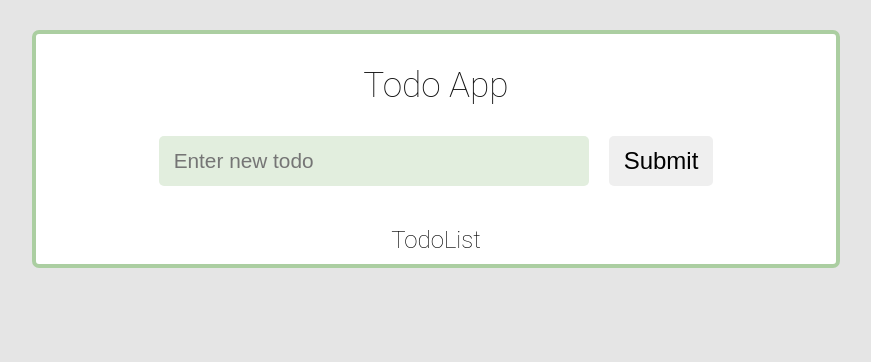
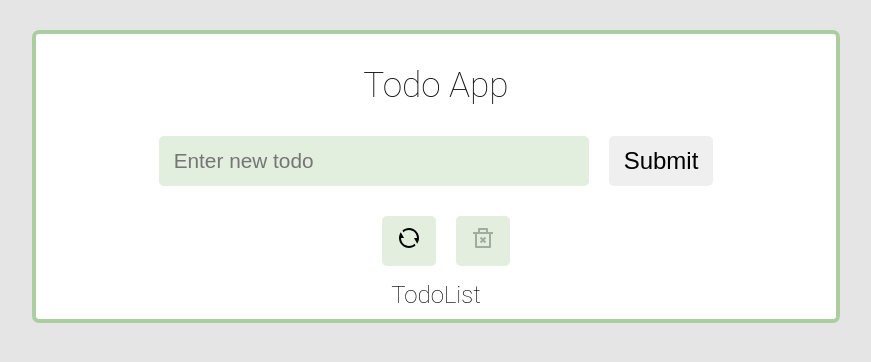
Before and after one commit to ievgeniy16/todo-app-with-react, a React (Create React App) app: page / in a window 1280 px wide. Shown: the top 362 px of the page, without its empty margins (204-1075 px from the left). Built offline with nearby package versions, Linux system fonts and the light colour scheme.

Commit message:
added buttons reset and clear todos

```diff
--- a/src/App.css
+++ b/src/App.css
@@ -16,3 +16,8 @@ h1 {
   color: rgba(0, 0, 0, 0.93);
   font-weight: 100;
 }
+
+p {
+  font-size: 1.3rem;
+  margin-bottom: 30px;
+}
--- a/src/App.js
+++ b/src/App.js
@@ -3,6 +3,7 @@ import "./App.css";
 import TodoForm from "./components/Todos/TodoForm";
 import TodoList from "./components/Todos/TodoList";
 import { v4 as uuidv4 } from "uuid";
+import TodoActions from "./components/Todos/TodoActions";
 
 function App() {
   const [todos, setTodos] = useState([]);
@@ -30,15 +31,35 @@ function App() {
     );
   };
 
+  const resetTodosHandler = () => {
+    setTodos([]);
+  };
+
+  const deleteCompletedTodosHandler = () => {
+    setTodos(todos.filter((todo) => !todo.isCompleted));
+  };
+
+  const completedTodosCount = todos.filter((todo) => todo.isCompleted).length;
+
   return (
     <div className="App">
       <h1>Todo App</h1>
       <TodoForm addTodo={addTodoHandler} />
+      <TodoActions
+        resetTodos={resetTodosHandler}
+        deleteCompletedTodos={deleteCompletedTodosHandler}
+        completedTodos={!!completedTodosCount}
+      />
       <TodoList
         todos={todos}
         deleteTodo={deleteTodoHandler}
         toggleTodo={toggleTodoHandler}
       />
+      {completedTodosCount > 0 && (
+        <p>{`You have completed ${completedTodosCount} ${
+          completedTodosCount > 1 ? "todos" : "todo"
+        }`}</p>
+      )}
     </div>
   );
 }
--- a/src/components/Todos/TodoActions.js
+++ b/src/components/Todos/TodoActions.js
@@ -0,0 +1,19 @@
+import { RiDeleteBin2Line, RiRefreshLine } from "react-icons/ri";
+import styles from "./TodoActions.module.css";
+import Button from "../UI/Button";
+
+function TodoActions({ resetTodos, deleteCompletedTodos, completedTodos }) {
+  return (
+    <div className={styles.todoActionsContainer}>
+      <Button title="Reset Todos" onClick={resetTodos}>
+        <RiRefreshLine />
+      </Button>
+      <Button title="Clear Completed Todos" onClick={deleteCompletedTodos}
+      disabled={!completedTodos}>
+        <RiDeleteBin2Line />
+      </Button>
+    </div>
+  );
+}
+
+export default TodoActions;
--- a/src/components/Todos/TodoActions.module.css
+++ b/src/components/Todos/TodoActions.module.css
@@ -0,0 +1,3 @@
+.todoActionsContainer {
+    margin: 5px;
+}
--- a/src/components/Todos/TodoForm.js
+++ b/src/components/Todos/TodoForm.js
@@ -1,5 +1,5 @@
 import { useState } from "react";
-import styles from './TodoForm.module.css';
+import styles from "./TodoForm.module.css";
 
 function TodoForm({ addTodo }) {
   const [text, setText] = useState("");
@@ -19,7 +19,9 @@ function TodoForm({ addTodo }) {
           value={text}
           onChange={(e) => setText(e.target.value)}
         />
-        <button type="submit">Submit</button>
+        <button type="submit" title="Submit">
+          Submit
+        </button>
       </form>
     </div>
   );
--- a/src/components/UI/Button.js
+++ b/src/components/UI/Button.js
@@ -0,0 +1,16 @@
+import styles from "./Button.module.css";
+
+function Button({ onClick, children, title, disabled = false }) {
+  return (
+    <button
+      className={styles.button}
+      onClick={onClick}
+      title={title}
+      disabled={disabled}
+    >
+      {children}
+    </button>
+  );
+}
+
+export default Button;
--- a/src/components/UI/Button.module.css
+++ b/src/components/UI/Button.module.css
@@ -0,0 +1,14 @@
+.button {
+    margin-left: 20px;
+    height: 50px;
+    cursor: pointer;
+    background-color: #e3eede;
+    font-size: 1.5rem;
+    padding: 10px 15px;
+    border: none;
+    border-radius: 5px;
+}
+
+.button:hover {
+    background-color: rgb(239, 239, 127);
+}
```
